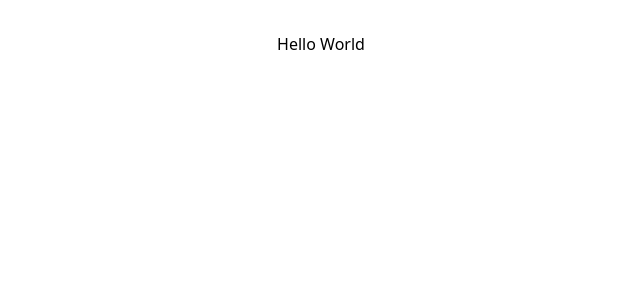
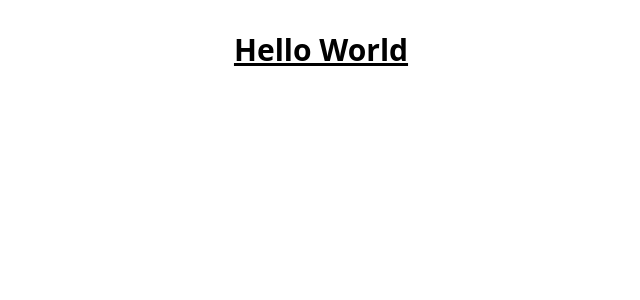
Before and after one commit to tyrex1829/hoster-ui, a React (Vite) app: page / in a window 1280 px wide. Shown: the top 300 px of the page, without its empty margins (319-959 px from the left). Built offline with nearby package versions, Linux system fonts and the light colour scheme.

Commit message:
test setup

```diff
--- a/src/App.jsx
+++ b/src/App.jsx
@@ -4,7 +4,7 @@ import "./App.css";
 function App() {
   const [count, setCount] = useState(0);
 
-  return <>Hello World</>;
+  return <div className="text-3xl font-bold underline">Hello World</div>;
 }
 
 export default App;
```
